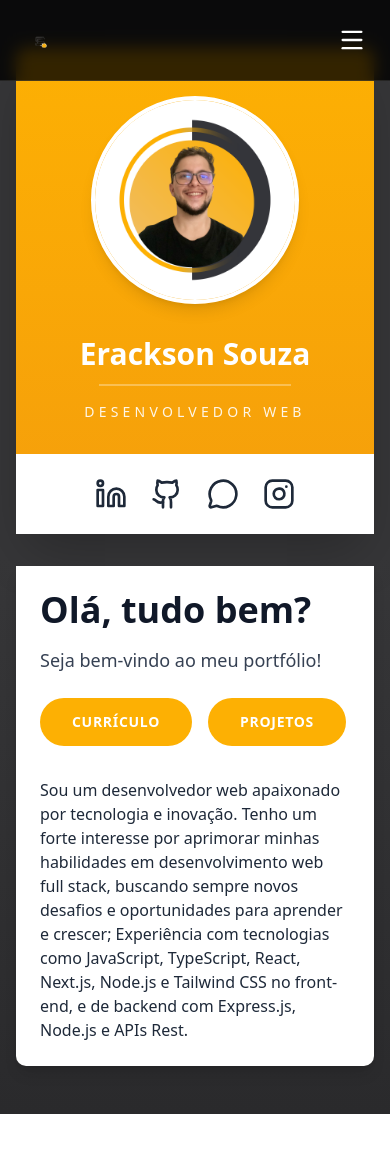
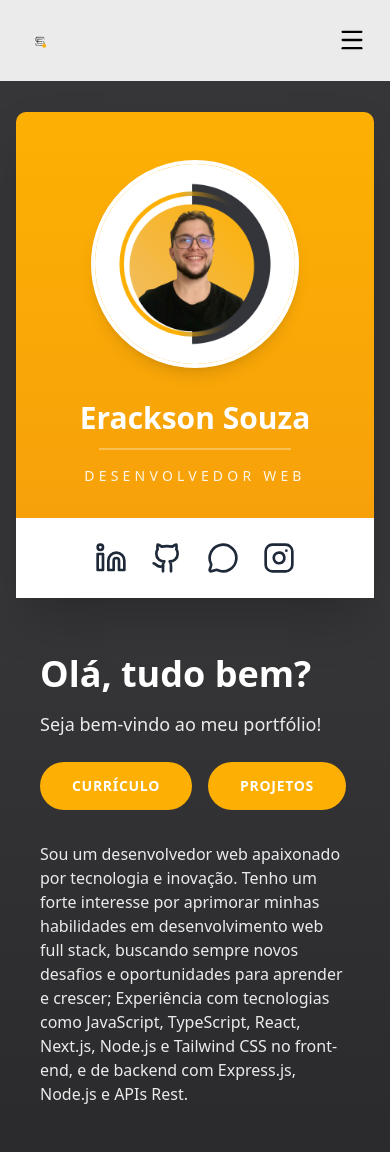
Before and after one commit to eracksonsouza/new-portfolio, a Next.js app: page / in a window 390 px wide. Shown: the top 1152 px of the page. Before the commit the page ends 1114 px from the top, so only its background shows below. Built offline with nearby package versions, Linux system fonts and the light colour scheme.

Commit message:
Refactor layout and styles for Home, Header, and HeroSection components

```diff
--- a/src/app/(site)/page.tsx
+++ b/src/app/(site)/page.tsx
@@ -7,18 +7,16 @@ const Home = () => {
     <div>
       <Header />
       <main className="relative min-h-screen flex items-center overflow-hidden">
-        {/* Background para Desktop - divisão lateral */}
         <div className="absolute inset-0 hidden lg:flex">
           <div className="w-1/5 bg-[#363638]"></div>
           <div className="w-4/5 bg-white"></div>
         </div>
 
-        {/* Background para Mobile - colorido completo */}
         <div className="absolute inset-0 lg:hidden bg-gradient-to-b from-[#363638] via-[#363638] to-[#2a2a2c]"></div>
 
         <div className="relative z-10 container mx-auto px-4 py-12 w-full">
-          <div className="grid lg:grid-cols-[400px_1fr] xl:grid-cols-[450px_1fr] gap-8 lg:gap-12 items-start">
-            <div className="w-full">
+          <div className="grid lg:grid-cols-[400px_1fr] xl:grid-cols-[450px_1fr] gap-8 lg:gap-12 items-center">
+            <div className="w-full mt-16 md:mt-20 lg:mt-0">
               <ProfileCard />
             </div>
 
--- a/src/components/header.tsx
+++ b/src/components/header.tsx
@@ -19,7 +19,7 @@ const Header = () => {
   const toggleMenu = () => setIsMenuOpen(!isMenuOpen);
 
   return (
-    <header className="fixed top-0 left-0 right-0 z-50 bg-black/80 backdrop-blur-sm border-b border-white/10">
+    <header className="fixed top-0 left-0 right-0 z-50 bg-white/90 backdrop-blur-sm border-b border-white/10">
       <div className="container mx-auto px-4">
         <div className="flex items-center justify-between h-20">
           {/* Logo */}
@@ -41,7 +41,7 @@ const Header = () => {
                 <li key={link.href}>
                   <Link
                     href={link.href}
-                    className="text-white hover:text-[#fdb003] transition-colors duration-300 font-medium"
+                    className="text-black hover:text-[#fdb003] transition-colors duration-300 font-medium"
                   >
                     {link.label}
                   </Link>
@@ -53,7 +53,7 @@ const Header = () => {
           {/* Mobile Menu Button */}
           <button
             onClick={toggleMenu}
-            className="md:hidden text-white hover:text-[#fdb003] transition-colors p-2"
+            className="md:hidden text-black hover:text-[#fdb003] transition-colors p-2"
             aria-label="Toggle menu"
           >
             {isMenuOpen ? <X size={28} /> : <Menu size={28} />}
@@ -69,7 +69,7 @@ const Header = () => {
                   <Link
                     href={link.href}
                     onClick={() => setIsMenuOpen(false)}
-                    className="block text-white hover:text-[#fdb003] hover:bg-white/5 transition-all duration-300 font-medium py-3 px-4 rounded"
+                    className="block text-black hover:text-[#fdb003] hover:bg-white/5 transition-all duration-300 font-medium py-3 px-4 rounded"
                   >
                     {link.label}
                   </Link>
--- a/src/components/hero-section.tsx
+++ b/src/components/hero-section.tsx
@@ -21,13 +21,15 @@ const HeroSection = ({
   ],
 }: HeroSectionProps) => {
   return (
-    <div className="flex flex-col gap-8 lg:bg-transparent bg-white lg:p-0 p-6 lg:rounded-none rounded-b-lg lg:shadow-none shadow-lg">
+    <div className="flex flex-col gap-8 lg:bg-transparent bg-transparent lg:p-0 p-6 lg:rounded-none rounded-b-lg lg:shadow-none shadow-none">
       {/* Título e Subtítulo */}
       <div>
-        <h1 className="text-4xl md:text-6xl lg:text-7xl font-bold text-gray-900 mb-4">
+        <h1 className="text-4xl md:text-6xl lg:text-7xl font-bold lg:text-gray-900 text-white mb-4">
           {title}
         </h1>
-        <p className="text-lg md:text-xl text-gray-700 mb-6">{subtitle}</p>
+        <p className="text-lg md:text-xl lg:text-gray-700 text-white/90 mb-6">
+          {subtitle}
+        </p>
 
         {/* Botões */}
         <div className="flex flex-wrap gap-4">
@@ -45,7 +47,7 @@ const HeroSection = ({
 
       {/* Descrição */}
       <div className="space-y-4">
-        <p className="text-base md:text-xl text-gray-800">
+        <p className="text-base md:text-xl lg:text-gray-800 text-white/90">
           Sou um desenvolvedor web apaixonado por tecnologia e inovação. Tenho
           um forte interesse por aprimorar minhas habilidades em desenvolvimento
           web full stack, buscando sempre novos desafios e oportunidades para
```
